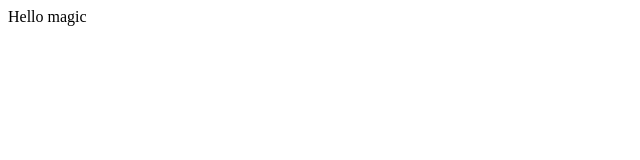
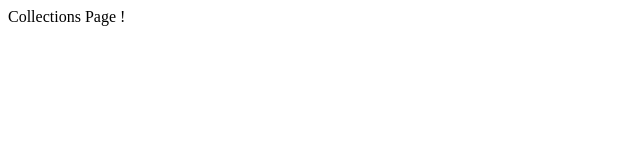
Before and after one commit to Wojtec/magic, a React (Vite) app: page /collections in a window 1280 px wide. Shown: the top 160 px of the page, without its empty margins (0-640 px from the left). Built offline with nearby package versions, Linux system fonts and the light colour scheme.

Commit message:
feat: add routing with react-router-dom

```diff
--- a/package.json
+++ b/package.json
@@ -9,7 +9,8 @@
     "antd": "^5.21.2",
     "react": "^19.0.0",
     "react-dom": "^19.0.0",
-    "react-redux": "^9.2.0"
+    "react-redux": "^9.2.0",
+    "react-router-dom": "^6.29.0"
   },
   "devDependencies": {
     "@testing-library/dom": "^10.4.0",
--- a/src/App.tsx
+++ b/src/App.tsx
@@ -1,7 +1,15 @@
 import { FC } from 'react';
+import { Route, BrowserRouter as Router, Routes } from 'react-router-dom';
+import { CollectionsPage } from './modules/collections';
 
 const App: FC = () => {
-  return <div className='App'>Hello magic</div>;
+  return (
+    <Router future={{ v7_startTransition: true, v7_relativeSplatPath: true }}>
+      <Routes>
+        <Route path='/collections' element={<CollectionsPage />} />
+      </Routes>
+    </Router>
+  );
 };
 
 export default App;
--- /dev/null
+++ b/src/modules/collections/containers/CollectionsPage.tsx
@@ -0,0 +1,5 @@
+import { FC } from 'react';
+
+export const CollectionsPage: FC = () => {
+  return <div>Collections Page !</div>;
+};
--- /dev/null
+++ b/src/modules/collections/index.ts
@@ -0,0 +1 @@
+export { CollectionsPage } from './containers/CollectionsPage';
```
Also changed, not shown: 1 other file (tests, documents, lock files or other folders).
